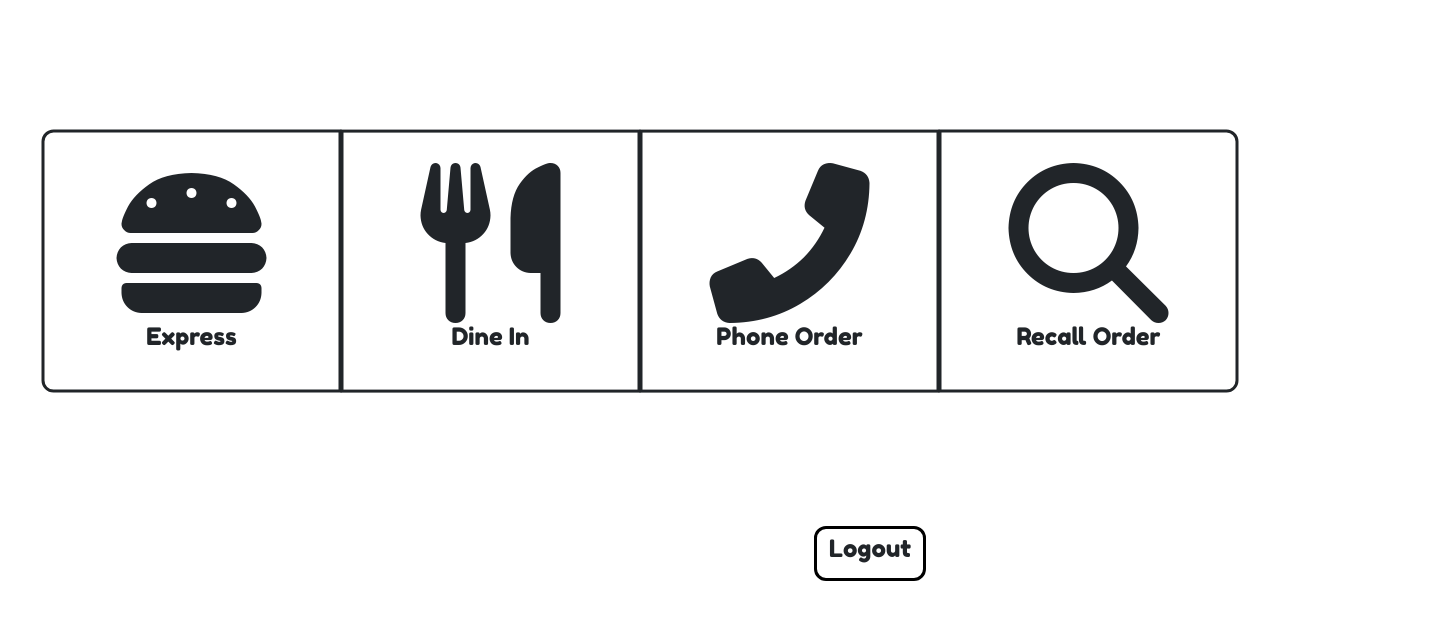
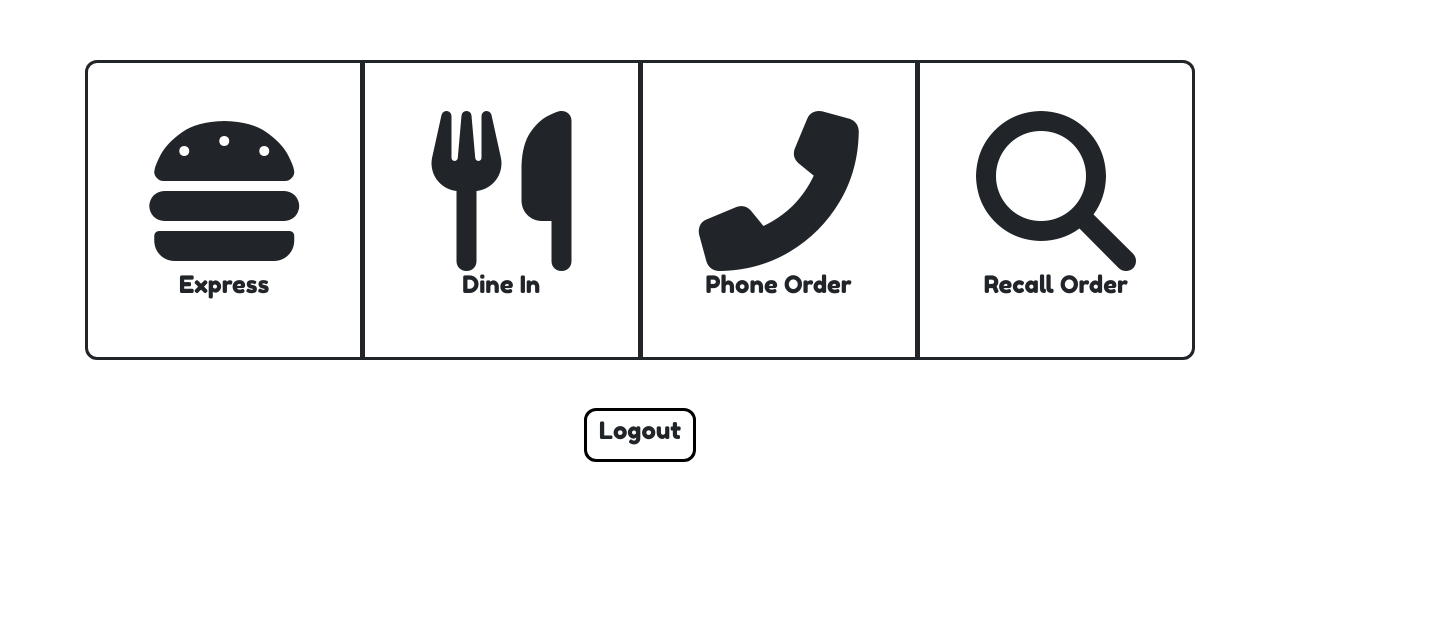
Before and after one commit to FanghanHu/Chirper, a React (Create React App) app in the folder client/: page /mainMenu in a window 1280 px wide. Shown: the part 139-758 px from the top of the page, 1440 px wide, since content can reach past the window. Built offline with nearby package versions, Linux system fonts and the light colour scheme.

Commit message:
fix logout button position

```diff
--- a/client/src/components/MainMenu/index.js
+++ b/client/src/components/MainMenu/index.js
@@ -1,5 +1,5 @@
 import React from "react";
-import {useHistory} from 'react-router-dom'
+import { useHistory } from 'react-router-dom'
 import "./style.css";
 
 function MainMenu() {
@@ -7,17 +7,21 @@ function MainMenu() {
 
     return (
         <>
-            <div className="container mainMenu">
-                <div className="btn-group rounded" >
-                    <button className="btn button" onClick={() => {history.push("/orderPage")}}><i className="fas fa-hamburger fa-10x"></i><h4>Express</h4></button>
-                    <button className="btn button" onClick={() => {history.push("/table")}}><i className="fas fa-utensils fa-10x"></i><h4>Dine In</h4></button>
-                    <button className="btn button" onClick={() => {history.push("/customerInfo")}}><i className="fas fa-phone-alt fa-10x"></i><h4>Phone Order</h4></button>
-                    <button className="btn button" onClick={() => {history.push("/recall")}}><i className="fas fa-search fa-10x"></i><h4>Recall Order</h4></button>
+            <div className="container h-100">
+                <div className="d-flex justify-content-center flex-column h-100">
+                    <div className="btn-group rounded mainButtonContainer" >
+                        <button className="btn button" onClick={() => { history.push("/orderPage") }}><i className="fas fa-hamburger fa-10x"></i><h4>Express</h4></button>
+                        <button className="btn button" onClick={() => { history.push("/table") }}><i className="fas fa-utensils fa-10x"></i><h4>Dine In</h4></button>
+                        <button className="btn button" onClick={() => { history.push("/customerInfo") }}><i className="fas fa-phone-alt fa-10x"></i><h4>Phone Order</h4></button>
+                        <button className="btn button" onClick={() => { history.push("/recall") }}><i className="fas fa-search fa-10x"></i><h4>Recall Order</h4></button>
+                    </div>
+                    <div className="w-100 mt-5 text-center">
+                        <button className="btn logoutBtn"><h4>Logout</h4></button>
+                    </div>
                 </div>
+
             </div>
-            <div className="container logout">
-                <button className="btn logoutBtn"><h4>Logout</h4></button>
-            </div>
+
         </>
     );
 };
--- a/client/src/components/MainMenu/style.css
+++ b/client/src/components/MainMenu/style.css
@@ -1,9 +1,3 @@
-.btn-group {
-    position: absolute;
-    top: 50%;
-    left: 50%;
-    transform: translate(-50%, -50%);
-}
 .button {
     width: 300px;
     border: solid;
@@ -16,13 +10,6 @@
     color: white;
 }
 
-.logout {
-    position: absolute;
-    bottom: 10%;
-    justify-content: center;
-    text-align: center;
-    margin-left: 300px;
-}
 .logoutBtn {
     border: solid black;
     border-radius: 12px;
@@ -31,3 +18,7 @@
     background-color: red;
     color: white;
 }
+
+.mainButtonContainer {
+    height: 300px;
+}
```
